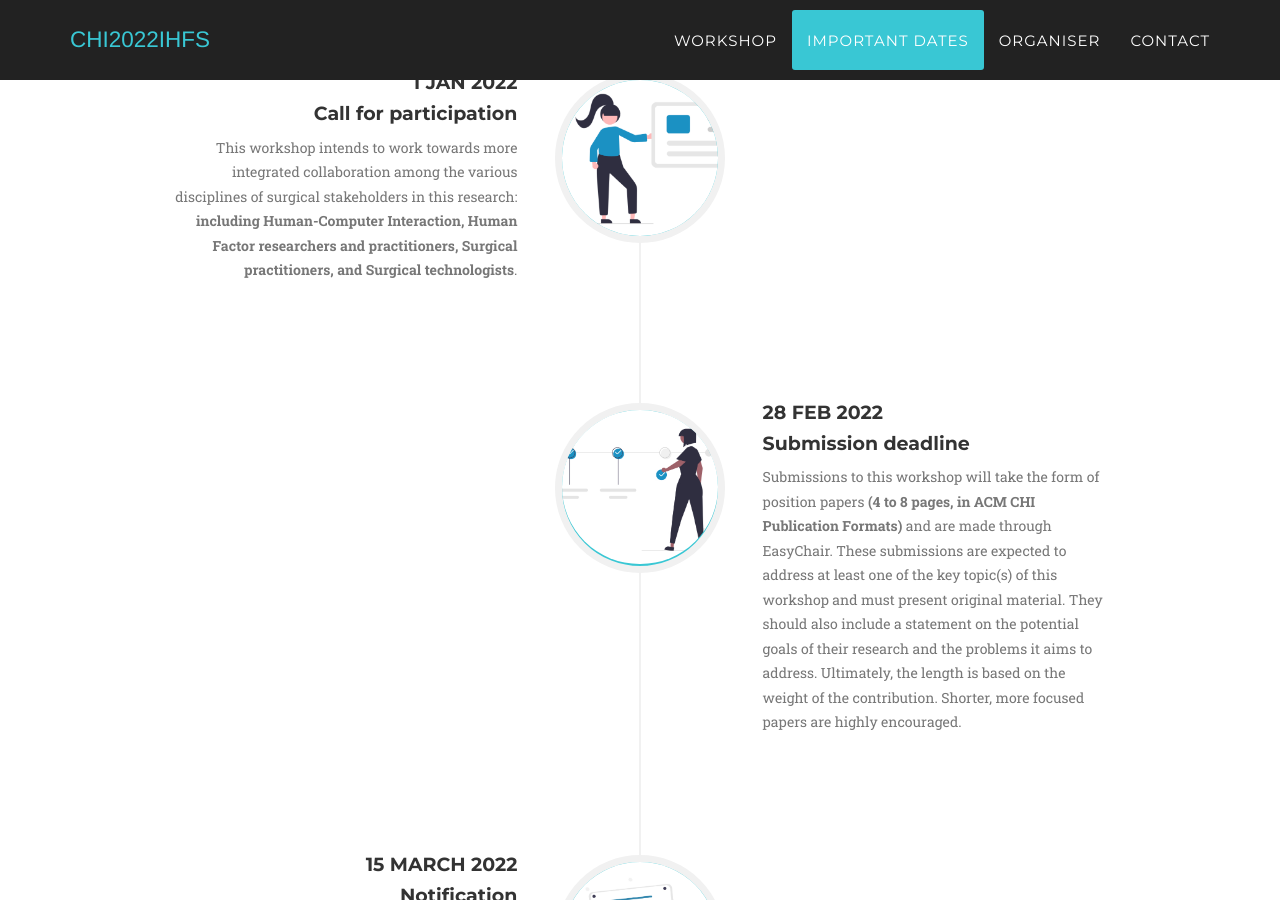
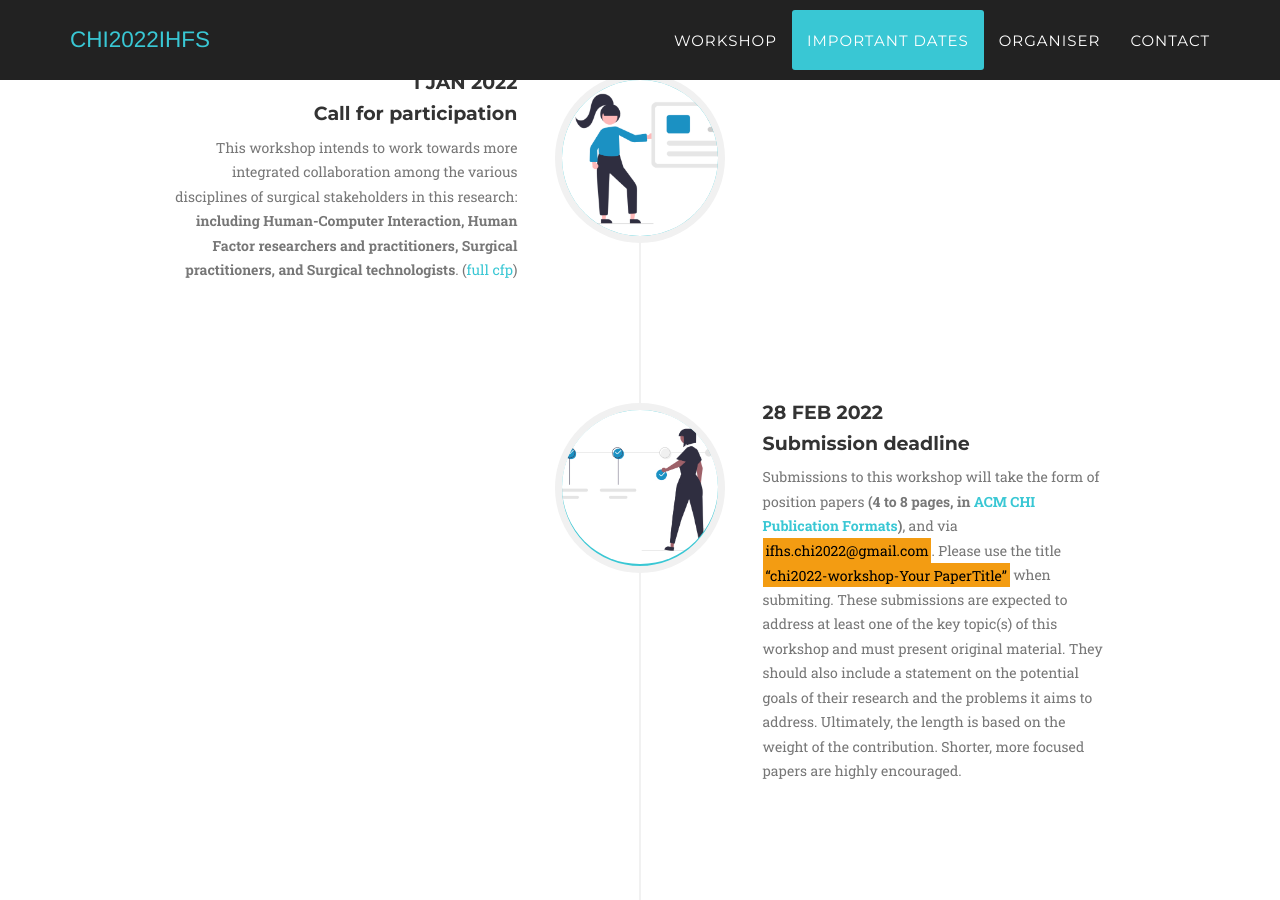
Before and after one commit to turtle2007/CHI22-ihfs, a Jekyll site: the page built from index.html, in a window 1280 px wide and 900 px high, scrolled down 1822 px. Built offline with Jekyll 4.4.1, drawn with Linux system fonts in a browser that asks for light colours; some web fonts are replaced; some of the changed text lies outside the part shown.

Commit message:
highlighting important info

```diff
--- a/_includes/contact.html
+++ b/_includes/contact.html
@@ -3,7 +3,7 @@
             <div class="row">
                 <div class="col-lg-12 text-center">
                     <h2 class="section-heading">Contact Us</h2>
-                    <h3 class="section-subheading text-muted">If you have any questions or suggestions, feel free to contact ifhs.chi2022@gmail.com</h3>
+                    <h3 class="section-subheading text-muted">If you have any questions or suggestions, feel free to contact <mark>ifhs.chi2022@gmail.com</mark></h3>
                 </div>
             </div>
             <!-- <div class="row">
--- a/_includes/dates.html
+++ b/_includes/dates.html
@@ -20,7 +20,7 @@
                                     <h4 class="subheading">Call for participation</h4>
                                 </div>
                                 <div class="timeline-body">
-                                    <p class="text-muted">This workshop intends to work towards more integrated collaboration among the various disciplines of surgical stakeholders in this research: <b>including Human-Computer Interaction, Human Factor researchers and practitioners, Surgical practitioners, and Surgical technologists</b>.</p>
+                                    <p class="text-muted">This workshop intends to work towards more integrated collaboration among the various disciplines of surgical stakeholders in this research: <b>including Human-Computer Interaction, Human Factor researchers and practitioners, Surgical practitioners, and Surgical technologists</b>. (<a href= "https://docs.google.com/document/d/166gndlYD3qkA9-Xqt_4MbGIzqLliibPV3OLOpqKKU60/edit">full cfp</a>)</p>
                                 </div>
                             </div>
                         </li>
@@ -34,7 +34,7 @@
                                     <h4 class="subheading">Submission deadline</h4>
                                 </div>
                                 <div class="timeline-body">
-                                    <p class="text-muted">Submissions to this workshop will take the form of position papers <strong>(4 to 8 pages, in ACM CHI Publication Formats)</strong> and are made through EasyChair. These submissions are expected to address at least one of the key topic(s) of this workshop and must present original material. They should also include a statement on the potential goals of their research and the problems it aims to address. Ultimately, the length is based on the weight of the contribution. Shorter, more focused papers are highly encouraged.</p>
+                                    <p class="text-muted">Submissions to this workshop will take the form of position papers <strong>(4 to 8 pages, in <a href= "https://chi2021.acm.org/for-authors/chi-publication-formats">ACM CHI Publication Formats</a>)</strong>, and via <mark>ifhs.chi2022@gmail.com</mark>. Please use the title <mark>“chi2022-workshop-Your PaperTitle”</mark> when submiting. These submissions are expected to address at least one of the key topic(s) of this workshop and must present original material. They should also include a statement on the potential goals of their research and the problems it aims to address. Ultimately, the length is based on the weight of the contribution. Shorter, more focused papers are highly encouraged.</p>
                                 </div>
                             </div>
                         </li>
```
